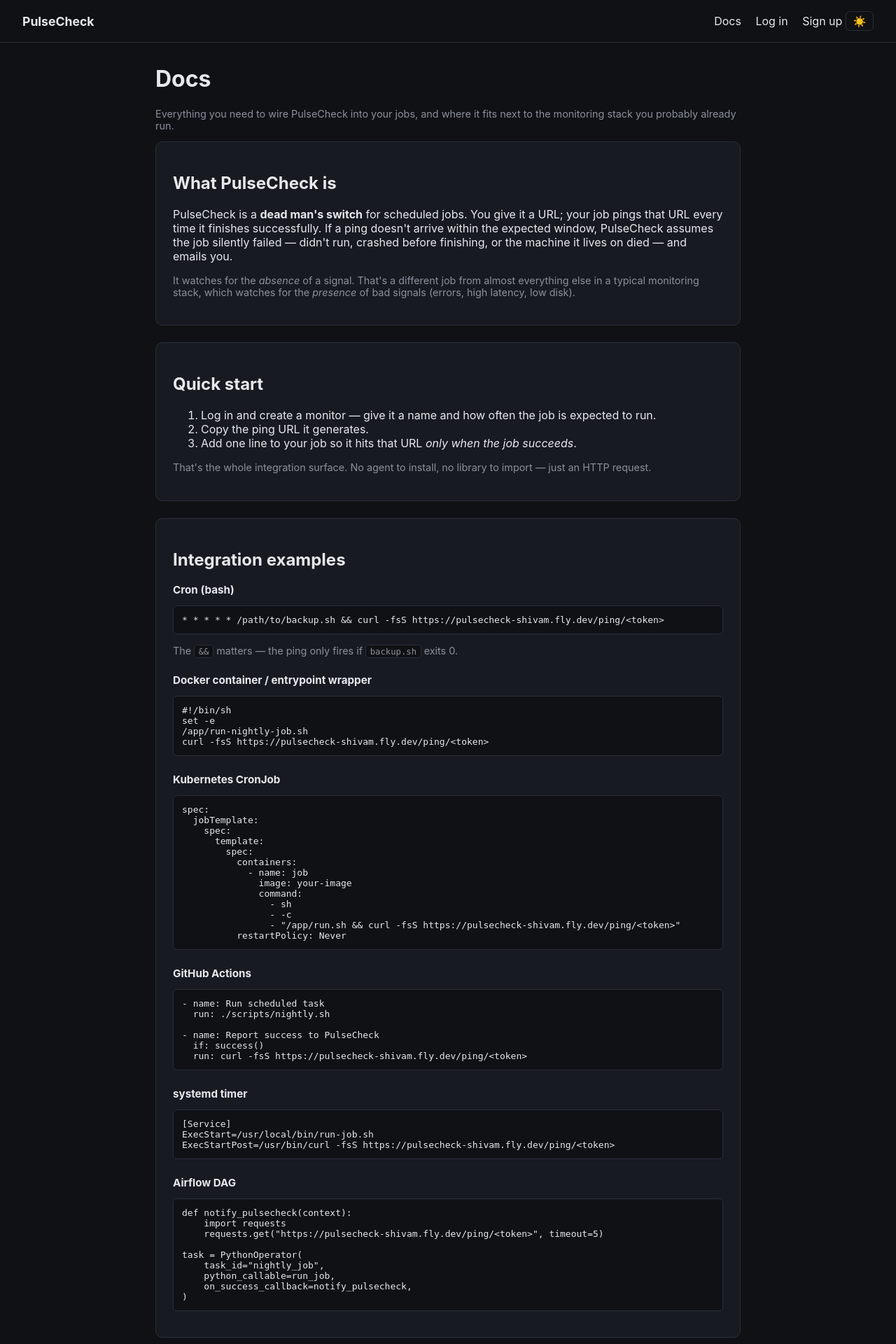
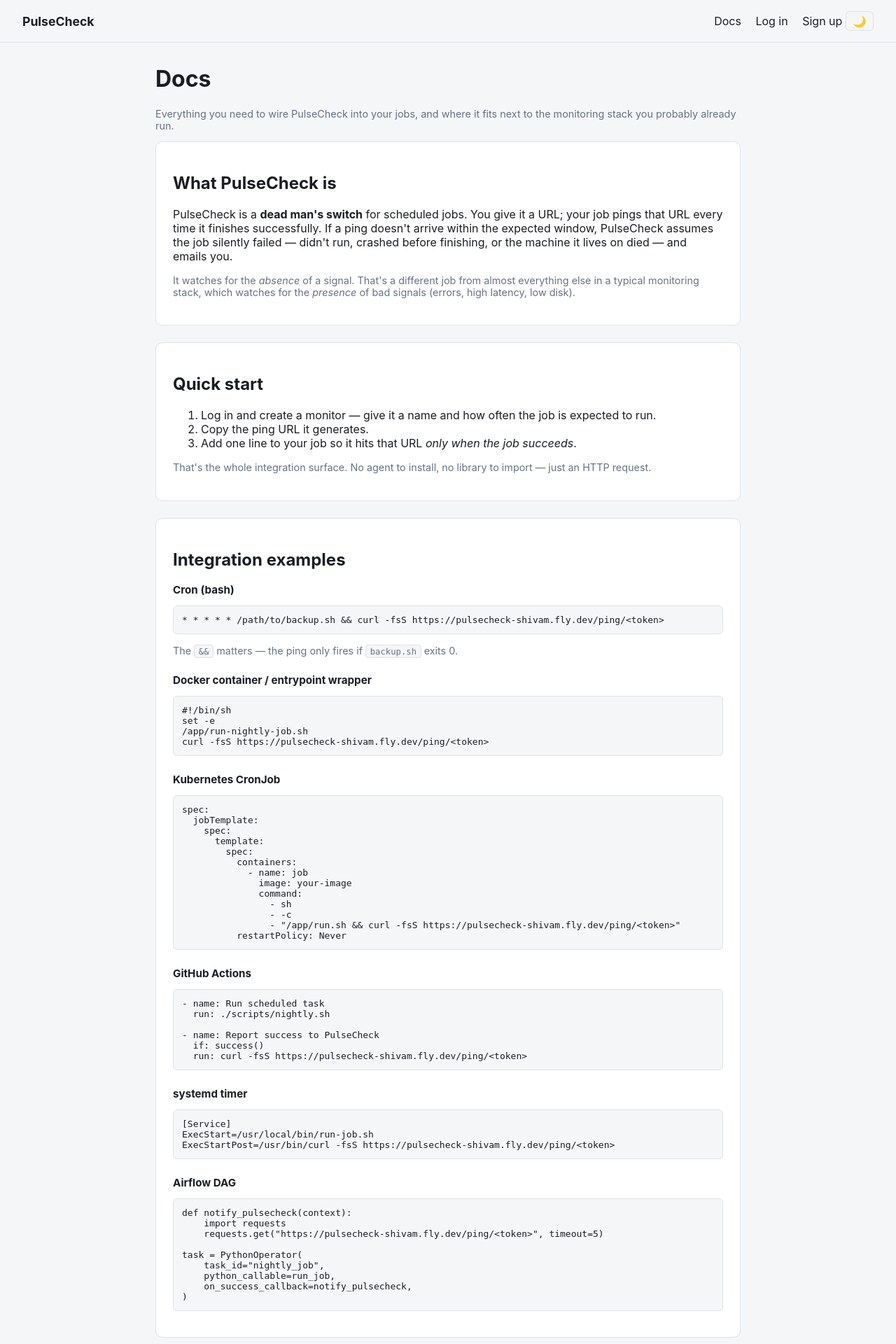
Before and after one commit to shane-Coder/PulseCheck, a Python web app: template backend/app/templates/docs.html in a window 1280 px wide. Shown: the top 1920 px of the page at 70% size. Run offline with Jinja, Linux system fonts and the light colour scheme; the template is opened without the code that fills it, so the values that code supplies are empty.

Commit message:
feat: make light theme the default
Swapped which block is the base :root vs. the override — light is now
the default for anyone with no saved preference (previously dark).
Dark is still fully available via the toggle, just opt-in now instead
of opt-out.

Verified locally: cleared localStorage, reloaded — no data-theme
attribute needed at all, bare :root resolves to light colors directly.
Toggle still correctly switches to/from dark.

```diff
--- a/backend/app/static/style.css
+++ b/backend/app/static/style.css
@@ -1,10 +1,10 @@
 :root {
   color-scheme: light dark;
-  --bg: #0f1115;
-  --card: #171a21;
-  --border: #2a2e37;
-  --text: #e6e8eb;
-  --muted: #8b909b;
+  --bg: #f5f6f8;
+  --card: #ffffff;
+  --border: #dde1e6;
+  --text: #1a1d23;
+  --muted: #667085;
   --accent: #4f8cff;
   --up: #35c96c;
   --late: #c9a63f;
@@ -14,14 +14,14 @@
   font-family: -apple-system, BlinkMacSystemFont, "Segoe UI", Roboto, sans-serif;
 }
 
-/* Dark is the default (matches the app's original look for anyone with no
-   saved preference yet) — light is opt-in via the theme toggle. */
-:root[data-theme="light"] {
-  --bg: #f5f6f8;
-  --card: #ffffff;
-  --border: #dde1e6;
-  --text: #1a1d23;
-  --muted: #667085;
+/* Light is the default for anyone with no saved preference — dark is
+   opt-in via the theme toggle. */
+:root[data-theme="dark"] {
+  --bg: #0f1115;
+  --card: #171a21;
+  --border: #2a2e37;
+  --text: #e6e8eb;
+  --muted: #8b909b;
 }
 
 * { box-sizing: border-box; }
--- a/backend/app/templates/base.html
+++ b/backend/app/templates/base.html
@@ -59,7 +59,7 @@
       var btn = document.getElementById("theme-toggle");
       if (!btn) return;
       function current() {
-        return document.documentElement.getAttribute("data-theme") || "dark";
+        return document.documentElement.getAttribute("data-theme") || "light";
       }
       function apply(theme) {
         document.documentElement.setAttribute("data-theme", theme);
```
